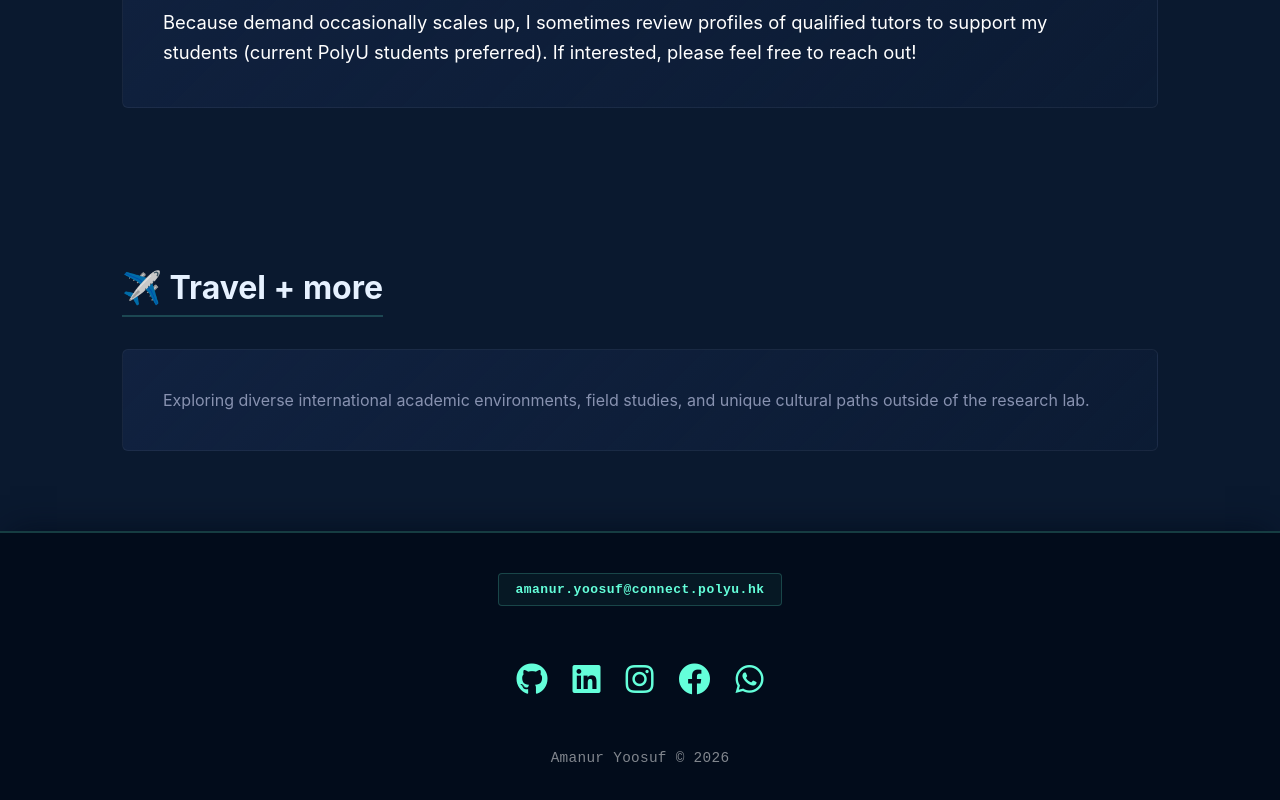
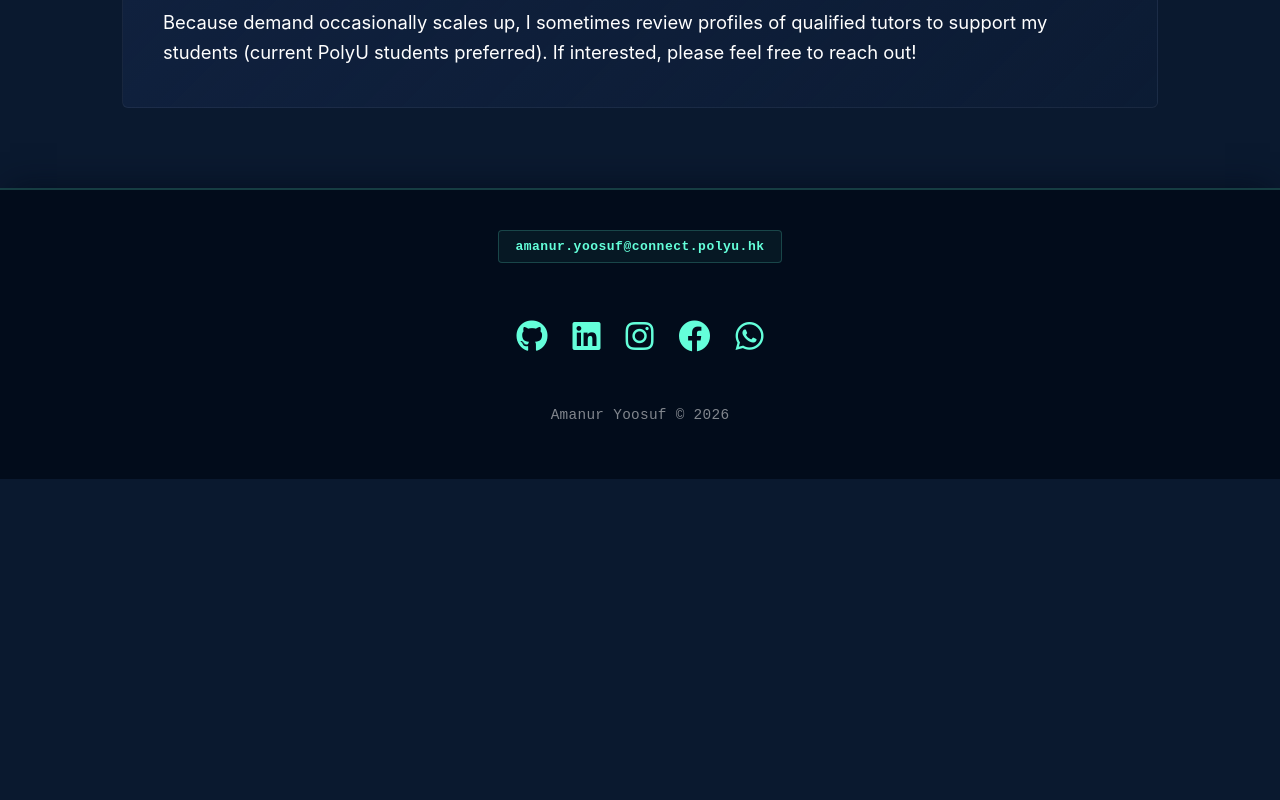
Before and after one commit to amanyoosuf/amanyoosuf.github.io, a React (Create React App) app: page / in a window 1280 px wide. Shown: the part 5856-6656 px from the top of the page. After the commit the page ends 6335 px from the top, so only its background shows below. Built offline with nearby package versions, Linux system fonts and the light colour scheme.

Commit message:
Update Home.js

```diff
--- a/src/components/Home.js
+++ b/src/components/Home.js
@@ -332,17 +332,6 @@ function Home() {
                 </div>
             </section>
 
-            {/* 9. TRAVEL + MORE SECTION */}
-            <section id='travel' className='lifestyle-section_container'>
-                <div className='content-wrapper'>
-                    <h2>✈️ Travel + more</h2>
-                    <div className='athletics-profile-card'>
-                        <p>Exploring diverse international academic environments, field studies, and unique cultural paths outside of the research lab.</p>
-                    </div>
-                </div>
-            </section>
-
-
             <Footer />
         </>
     );
```
